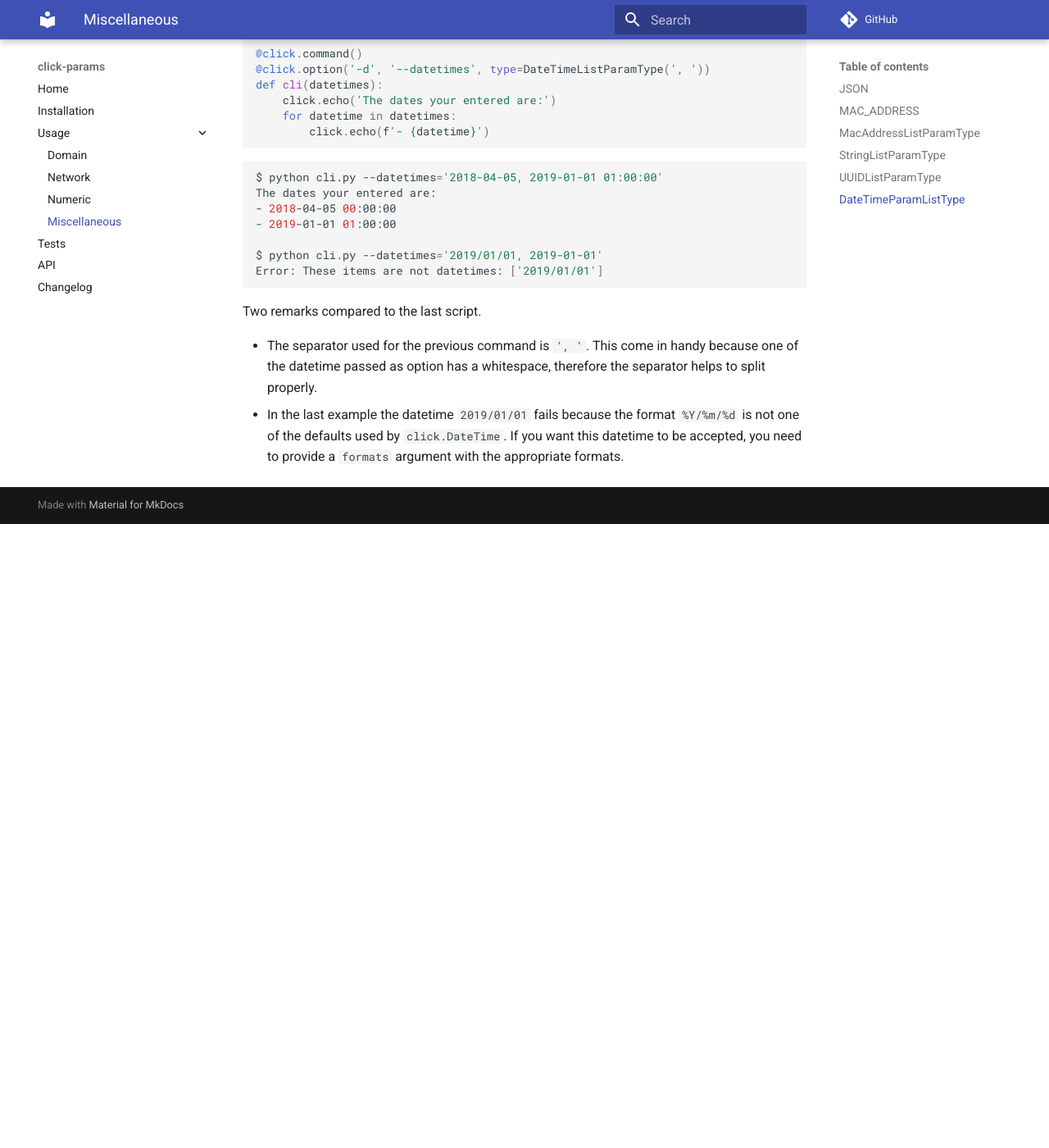
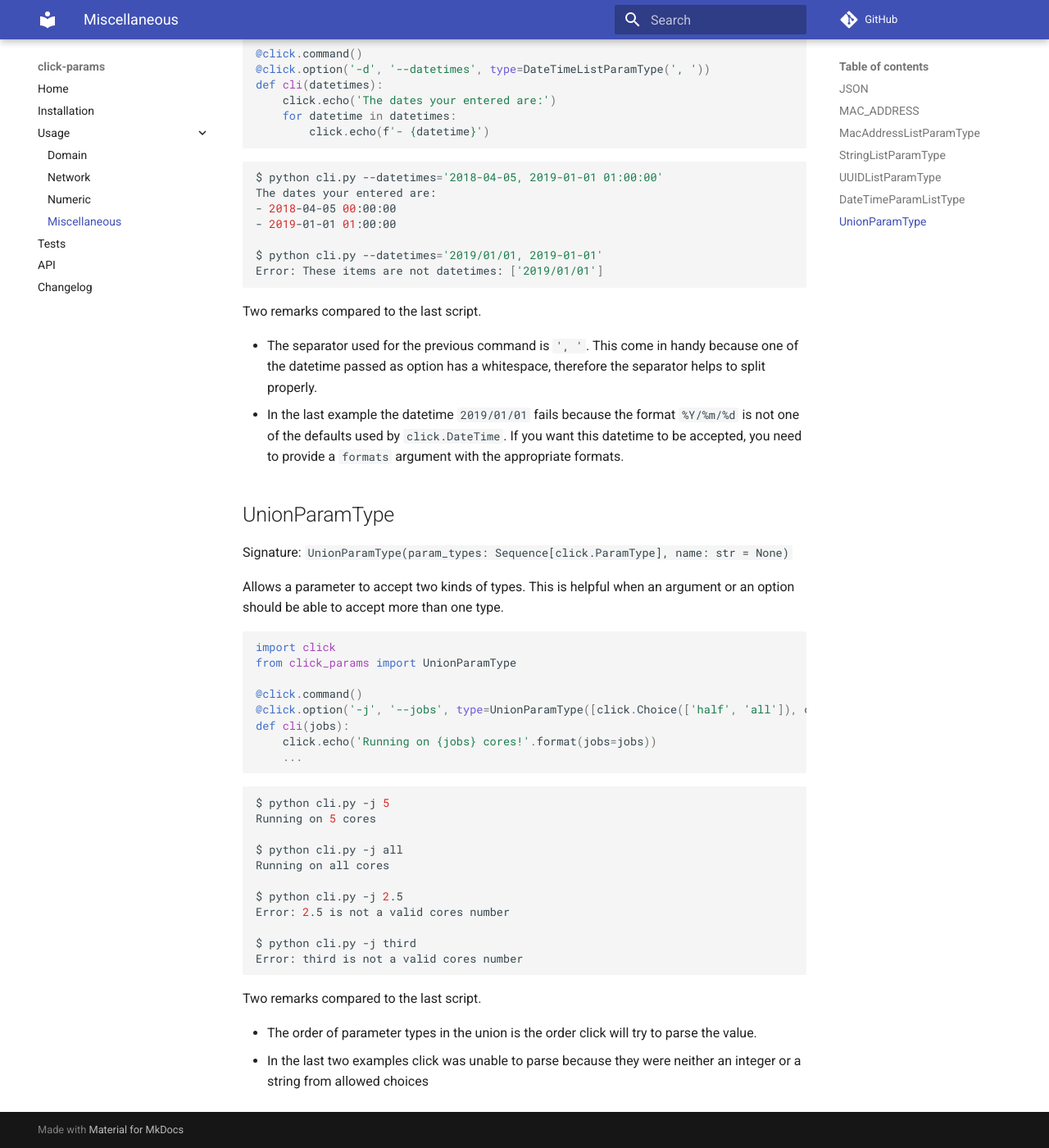
Before and after one commit to click-contrib/click_params, an MkDocs documentation site: the page built from docs/usage/miscellaneous.md, in a window 1280 px wide and 1400 px high, scrolled down 3115 px. Shown: the whole window at 82% size. Built offline with MkDocs 1.6.1 and Material for MkDocs 9.7.7, drawn with Linux system fonts in a browser that asks for light colours; comment, search, counter and statistics services are not loaded; before the commit the page ends 3754 px from its top, so only the background shows below that.

Commit message:
Add union type to base types (#5)
* Add union type to base types

* Fix testing and CI related files

* Replace double quotes with single quotes

* Add `UnionParamType` to __init__.py

* Add `UnionTypeParam` section in documentation.

`````diff
--- a/click_params/__init__.py
+++ b/click_params/__init__.py
@@ -1,6 +1,6 @@
 __version__ = '0.1.2'
 
-from .base import BaseParamType, ValidatorParamType, RangeParamType, ListParamType
+from .base import BaseParamType, ValidatorParamType, RangeParamType, ListParamType, UnionParamType
 from .domain import (
     DOMAIN, PUBLIC_URL, URL, EMAIL, SLUG, EmailParamType, DomainListParamType, PublicUrlListParamType,
     UrlListParamType, EmailListParamType, SlugListParamType
@@ -21,7 +21,7 @@ from .test_utils import assert_list_in_output, assert_equals_output, assert_in_o
 
 __all__ = [
     # base
-    'BaseParamType', 'ValidatorParamType', 'RangeParamType', 'ListParamType',
+    'BaseParamType', 'ValidatorParamType', 'RangeParamType', 'ListParamType', "UnionParamType",
 
     # domain
     'DOMAIN', 'PUBLIC_URL', 'URL', 'EmailParamType', 'EMAIL', 'SLUG', 'DomainListParamType', 'PublicUrlListParamType',
--- a/docs/usage/miscellaneous.md
+++ b/docs/usage/miscellaneous.md
@@ -177,3 +177,41 @@ has a whitespace, therefore the separator helps to split properly.
 - In the last example the datetime `2019/01/01` fails because the format `%Y/%m/%d` is not one of the defaults used by
 `click.DateTime`. If you want this datetime to be accepted, you need to provide a `formats` argument with the appropriate
 formats.
+
+## UnionParamType
+
+Signature: `UnionParamType(param_types: Sequence[click.ParamType], name: str = None)`
+
+Allows a parameter to accept two kinds of types. This is helpful when an argument or an option should be
+able to accept more than one type.
+
+````python
+import click
+from click_params import UnionParamType
+
+@click.command()
+@click.option('-j', '--jobs', type=UnionParamType([click.Choice(['half', 'all']), click.INT], name="cores number"))
+def cli(jobs):
+    click.echo('Running on {jobs} cores!'.format(jobs=jobs))
+    ...
+````
+
+````bash
+$ python cli.py -j 5
+Running on 5 cores
+
+$ python cli.py -j all
+Running on all cores
+
+$ python cli.py -j 2.5
+Error: 2.5 is not a valid cores number
+
+$ python cli.py -j third
+Error: third is not a valid cores number
+````
+
+Two remarks compared to the last script.
+
+- The order of parameter types in the union is the order click will try to parse the value.
+- In the last two examples click was unable to parse because they were neither an integer or a string from allowed
+choices
--- a/noxfile.py
+++ b/noxfile.py
@@ -5,7 +5,7 @@ import nox
 
 nox.options.reuse_existing_virtualenvs = True
 
-PYTHON_VERSIONS = ['pypy3', '3.6', '3.7', '3.8', '3.9', 'pypy3']
+PYTHON_VERSIONS = ['pypy3', '3.6', '3.7', '3.8', '3.9', '3.10']
 CI_ENVIRONMENT = 'GITHUB_ACTIONS' in os.environ
 
 
`````
Also changed, not shown: 3 other files.
